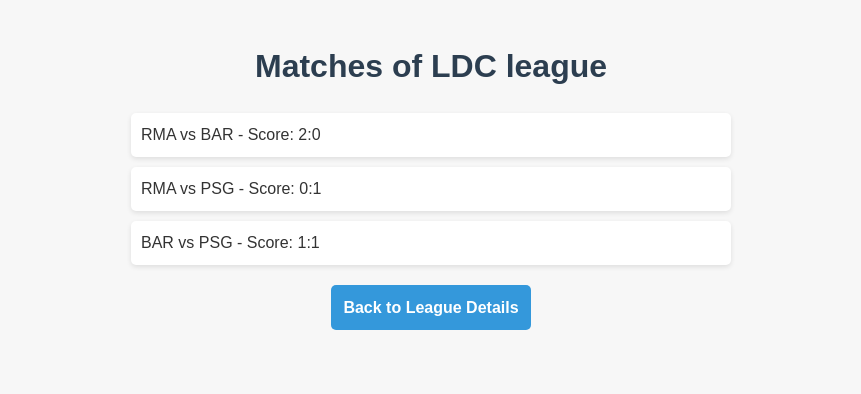
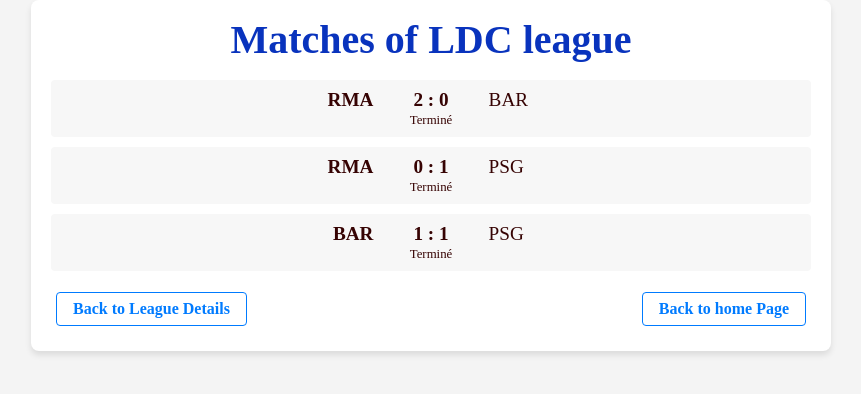
Before and after one commit to Mawuli23/League_Standings, a Django app: page /matches/5/allMatches in a window 1280 px wide. Shown: the top 394 px of the page, without its empty margins (209-1070 px from the left). Run offline with Django 5.2, Linux system fonts and the light colour scheme; data comes from the database, SQL or seed files in the repository; both versions use the stored data as it was after the commit; some web fonts are replaced.

Commit message:
affichage team and match corrigé v2

```diff
--- a/matches/static/matches/css/styles.css
+++ b/matches/static/matches/css/styles.css
@@ -22,46 +23,47 @@
   margin: 20px;
   background-color: white;
   border-radius: 8px;
-    box-shadow: 0 2px 5px rgba(0,0,0,0.1);
+  box-shadow: 0 2px 5px rgba(0, 0, 0, 0.1);
 }
 
 footer {
   background-color: #333;
   color: white;
-
 }
-footer p{
+footer p {
   font-size: 1.1rem;
 }
 
-#create-league, #manage-league, #track-rankings {
+#create-league,
+#manage-league,
+#track-rankings {
   color: #444;
 }
 
-h1{
+h1 {
   font-size: 1.5rem;
 }
 
-h2{
+h2 {
   font-size: 1.4rem;
-    padding-bottom: .75rem;
+  padding-bottom: 0.75rem;
   color: #1b0202;
   font-weight: bold;
 }
 
-p{
+p {
   padding-bottom: 0.75rem;
   font-size: 1rem;
 }
 
-a{
+a {
   text-decoration: none;
-    font-size: 1.rem;
+  font-size: 1rem;
   color: green;
   font-weight: bold;
 }
 
-a:hover{
+a:hover {
   text-decoration: underline;
 }
 
@@ -469,17 +475,6 @@
 }
 
 /* -- league standing -- */
-
-.container {
-    background-color: #fff;
-    box-shadow: 0 2px 5px rgba(0, 0, 0, 0.1);
-    border-radius: 5px;
-    padding: 20px;
-    margin: auto;
-    width: 90%;
-    max-width: 1000px;
-}
-
 .standings h1 {
   text-align: center;
   color: #2c3e50;
@@ -530,19 +526,133 @@
   font-weight: bold;
 }
 
+/* --list match-- */
+.matchList {
+  background-color: #fff;
+  padding: 20px;
+  border-radius: 8px;
+  box-shadow: 0 4px 6px rgba(0, 0, 0, 0.1);
+  width: 90%;
+  max-width: 800px;
+  margin: auto;
+}
+
+.matchList h1 {
+  text-align: center;
+  color: #0933bd;
+  margin-bottom: 20px;
+  font-size: 2.5rem;
+  font-weight: bold;
+}
+
+.matchList ul {
+  list-style: none;
+  padding: 0;
+}
+
+.matchList ul li {
+  padding: 10px;
+  margin: 10px 0;
+  border-radius: 4px;
+  background-color: #f7f7f7;
+  display: flex;
+  flex-direction: column;
+  justify-content: space-between;
+  align-items: center;
+}
+
+.matchList ul li .matchDetails {
+  display: flex;
+  width: 100%;
+  justify-content: space-between;
+  align-items: center;
+}
+
+.matchList ul li .matchDetails .Team {
+  flex-grow: 1;
+  width: 40%;
+  font-size: 1.2rem;
+}
+
+.matchList ul li .matchDetails .homeTeam {
+  text-align: right;
+  margin-right: 2.5rem;
+  font-weight: 800;
+}
+
+.matchList ul li .matchDetails .awayTeam {
+  text-align: left;
+  margin-left: 2.5rem;
+}
+
+.matchList ul li .matchDetails .score {
+  font-size: 1.2em;
+  font-weight: bold;
+}
+
+.matchList ul li .played {
+  font-size: 0.8em;
+  margin-top: 5px;
+}
+
+.matchList .backdir a {
+  text-decoration: none;
+  color: #007bff;
+  background-color: transparent;
+  margin: 5px;
+  padding: 8px 16px;
+  border: 1px solid #007bff;
+  border-radius: 4px;
+  display: inline-block;
+}
+
+.matchList .backdir {
+  display: flex;
+  justify-content: space-between;
+}
+
+.matchList .backdir a:hover {
+  background-color: #007bff;
+  color: white;
+  transition: all 0.3s ease;
+}
 
 
+/* all */
+.backdir {
+    display: flex;
+    justify-content: space-between;
+    margin-top: 1rem;
+  }
+
+  .backdir a {
+    text-decoration: none;
+    color: #007bff;
+    background-color: transparent;
+    margin: 5px;
+    padding: 8px 16px;
+    border: 1px solid #007bff;
+    border-radius: 4px;
+    display: inline-block;
+  }
+
+
+.backdir a:hover {
+    background-color: #007bff;
+    color: white;
+    transition: all 0.3s ease;
+  }
+
 @media screen and (max-width: 768px) {
-
   .leagueall_detail ul li {
     flex-direction: column;
     font-size: 0.6rem;
   }
 
-    .leagueall_detail ul li .leaguename{
+  .leagueall_detail ul li .leaguename {
     display: flex;
   }
-    .leagueall_detail ul li .leaguename span{
+  .leagueall_detail ul li .leaguename span {
     font-size: 1.1rem;
     font-weight: bold;
     padding-top: 5px;
--- a/matches/templates/matches/leagueMatches.html
+++ b/matches/templates/matches/leagueMatches.html
@@ -1,78 +1,37 @@
+{% load static %}
 <!DOCTYPE html>
 <html lang="en">
   <head>
     <meta charset="UTF-8" />
     <meta name="viewport" content="width=device-width, initial-scale=1.0" />
+    <link rel="stylesheet" href="{% static 'matches/css/styles.css' %}" />
     <title>League Matches</title>
-    <style>
-      /* Base styling for the body */
-body {
-    font-family: 'Arial', sans-serif;
-    background-color: #f7f7f7;
-    color: #333;
-    margin: 0;
-    padding: 20px;
-    line-height: 1.6;
-}
-
-h1 {
-    color: #2c3e50;
-    text-align: center;
-    margin-bottom: 20px;
-}
-
-ul {
-    list-style: none;
-    padding: 0;
-    max-width: 600px;
-    margin: auto;
-}
-
-li {
-    background: #ffffff;
-    padding: 10px;
-    margin-bottom: 10px;
-    border-radius: 5px;
-    box-shadow: 0 2px 5px rgba(0,0,0,0.1);
-    font-size: 16px;
-    line-height: 1.5;
-}
-
-li:last-child {
-    margin-bottom: 0;
-}
-
-a {
-    display: block;
-    text-align: center;
-    width: 180px;
-    margin: 20px auto;
-    padding: 10px;
-    background-color: #3498db;
-    color: white;
-    text-decoration: none;
-    border-radius: 5px;
-    font-weight: bold;
-    transition: background-color 0.3s ease;
-}
-
-a:hover {
-    background-color: #2980b9;
-}
-
-    </style>
   </head>
   <body>
+    <div class="container matchList">
       <h1>Matches of {{ league.name }} league</h1>
       <ul>
         {% for match in matches %}
         <li>
-        {{ match.home_team.name }} vs {{ match.away_team.name }} - Score: {{ match.home_score }}:{{ match.away_score }}
+          <div class="matchDetails">
+            <div class="homeTeam Team">{{ match.home_team.name }}</div>
+            <div class="score">
+              <span>{{ match.home_score }} : {{ match.away_score }}</span>
+            </div>
+
+            <div class="awayTeam Team">{{ match.away_team.name }}</div>
+          </div>
+          <div class="played">
+            {% if match.completed %}Terminé{% else %}A venir{% endif %}</div>
         </li>
         {% empty %}
         <li>No matches scheduled yet.</li>
         {% endfor %}
       </ul>
+      <div class="backdir">
         <a href="{% url 'allLeague' %}">Back to League Details</a>
+        <a href="{% url 'index' %}">Back to home Page</a>
+      </div>
+    </div>
   </body>
 </html>
```
Also changed, not shown: other parts of matches/static/matches/css/styles.css (+93 -52 lines), matches/templates/matches/leagueTeams.html (+6 -1 lines), db.sqlite3. Lines whose indentation alone changed are shown as unchanged.
